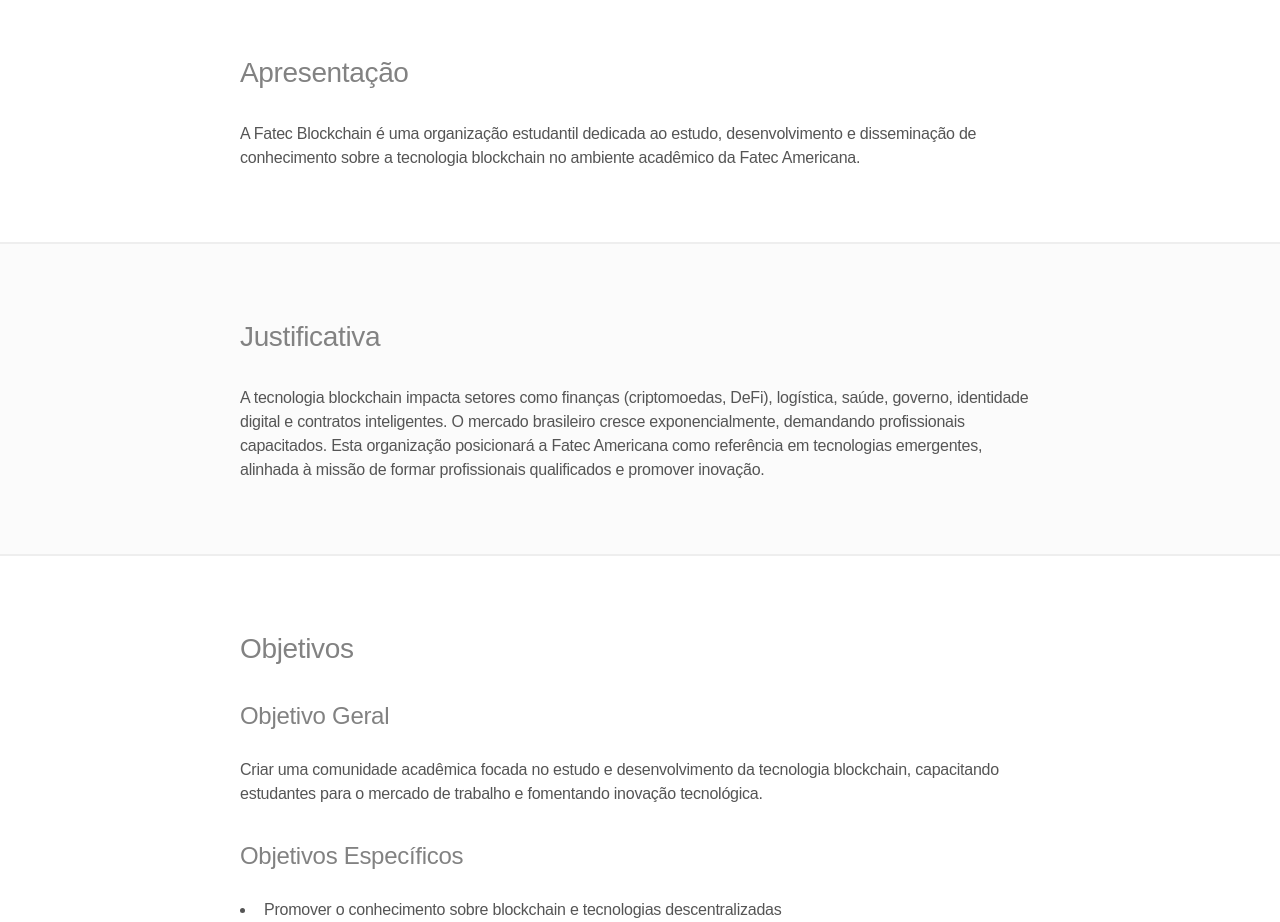
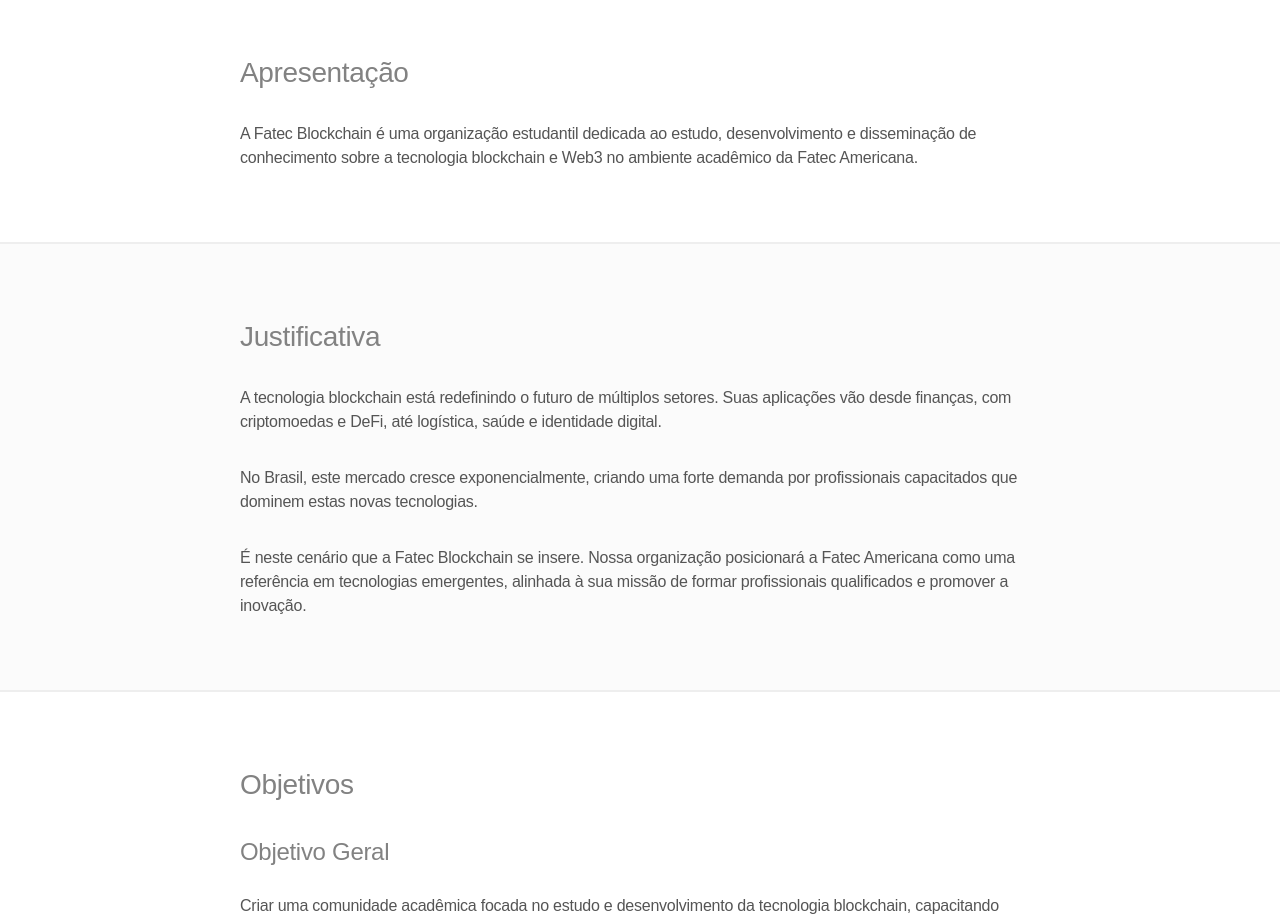
Before and after one commit to fforoni/fatec-blockchain, a plain HTML site: page index.html in a window 1280 px wide. Shown: the part 820-1742 px from the top of the page. Drawn offline with Linux system fonts and the light colour scheme.

Commit message:
Update index.html

```diff
--- a/index.html
+++ b/index.html
@@ -93,7 +93,7 @@
 		<section id="apresentacao" class="wrapper">
 			<div class="inner">
 				<h2>Apresentação</h2>
-				<p>A Fatec Blockchain é uma organização estudantil dedicada ao estudo, desenvolvimento e disseminação de conhecimento sobre a tecnologia blockchain no ambiente acadêmico da Fatec Americana.</p>
+				<p>A Fatec Blockchain é uma organização estudantil dedicada ao estudo, desenvolvimento e disseminação de conhecimento sobre a tecnologia blockchain e Web3 no ambiente acadêmico da Fatec Americana.</p>
 			</div>
 		</section>
 
@@ -101,7 +101,9 @@
 		<section id="justificativa" class="wrapper style2">
 			<div class="inner">
 				<h2>Justificativa</h2>
-				<p>A tecnologia blockchain impacta setores como finanças (criptomoedas, DeFi), logística, saúde, governo, identidade digital e contratos inteligentes. O mercado brasileiro cresce exponencialmente, demandando profissionais capacitados. Esta organização posicionará a Fatec Americana como referência em tecnologias emergentes, alinhada à missão de formar profissionais qualificados e promover inovação.</p>
+				<p>A tecnologia blockchain está redefinindo o futuro de múltiplos setores. Suas aplicações vão desde finanças, com criptomoedas e DeFi, até logística, saúde e identidade digital.</p>
+				<p>No Brasil, este mercado cresce exponencialmente, criando uma forte demanda por profissionais capacitados que dominem estas novas tecnologias.</p>
+				<p>É neste cenário que a Fatec Blockchain se insere. Nossa organização posicionará a Fatec Americana como uma referência em tecnologias emergentes, alinhada à sua missão de formar profissionais qualificados e promover a inovação.</p>
 			</div>
 		</section>
 
```
